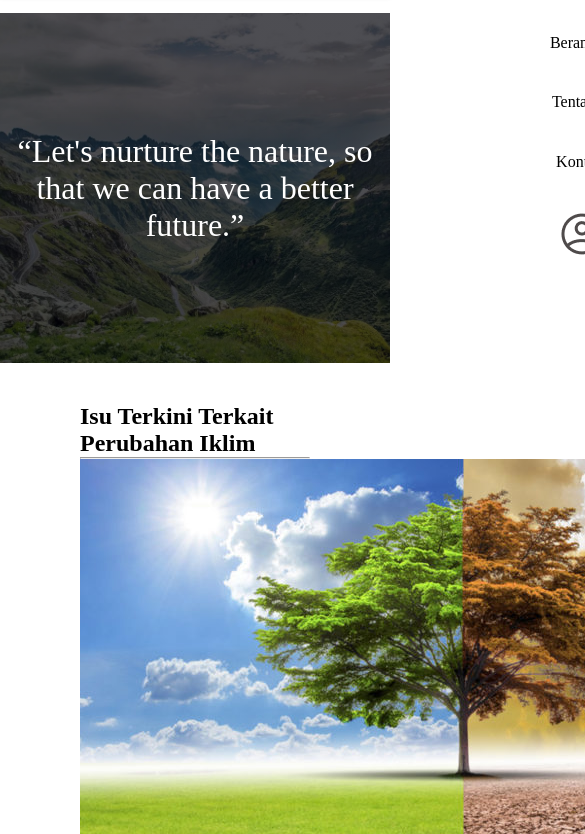
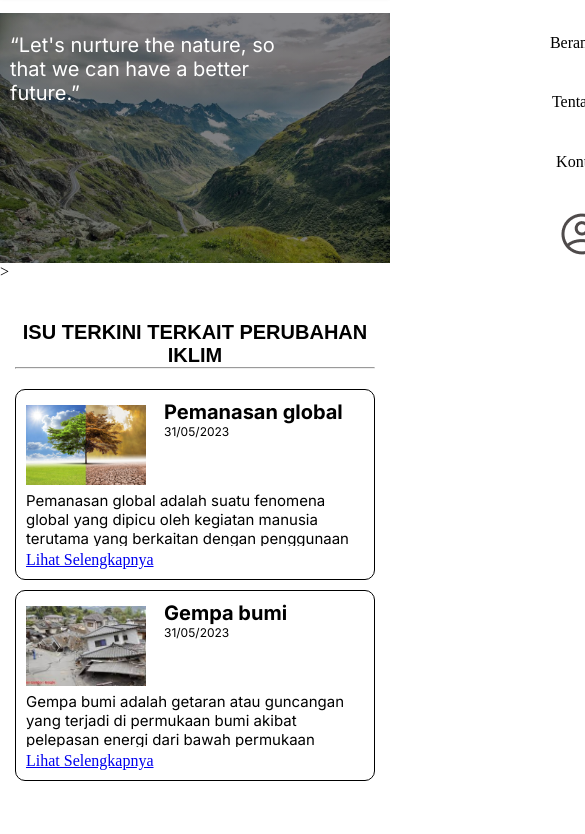
Before and after one commit to Pdz03/ecoaware-apps, a website built with webpack: page src/templates/index.html in a window 390 px wide. Shown: the part 70-904 px from the top of the page, 585 px wide, since content can reach past the window. Built offline with nearby package versions, Linux system fonts and the light colour scheme; files whose address does not match are found by name; a web font is replaced by a local one.

Commit message:
Fix styling home

```diff
--- a/src/scripts/Data/news.js
+++ b/src/scripts/Data/news.js
@@ -1,24 +1,24 @@
 const news = [
   {
-    judul: "Pemanasan global",
-    tanggal: "31/05/2023",
+    judul: 'Pemanasan global',
+    tanggal: '31/05/2023',
     isi:
-      "Pemanasan global adalah suatu fenomena global yang dipicu oleh kegiatan manusia terutama yang berkaitan dengan penggunaan bahan fosil dan kegiatan alih guna lahan. Kegiatan ini menghasilkan gas-gas yang semakin lama semakin banyak jumlahnya di atmosfer, terutama gas karbon dioksida (CO2) melalui proses yang disebut efek rumah kaca.",
-    gambar: "/images/news/pemanasan.jpg"
+      'Pemanasan global adalah suatu fenomena global yang dipicu oleh kegiatan manusia terutama yang berkaitan dengan penggunaan bahan fosil dan kegiatan alih guna lahan. Kegiatan ini menghasilkan gas-gas yang semakin lama semakin banyak jumlahnya di atmosfer, terutama gas karbon dioksida (CO2) melalui proses yang disebut efek rumah kaca.',
+    gambar: '/images/news/pemanasan.jpg',
   },
   {
-    judul: "Gempa bumi",
-    tanggal: "31/05/2023",
+    judul: 'Gempa bumi',
+    tanggal: '31/05/2023',
     isi:
-      "Gempa bumi adalah getaran atau guncangan yang terjadi di permukaan bumi akibat pelepasan energi dari bawah permukaan secara tiba-tiba yang menciptakan gelombang seismik. Gempa bumi biasa disebabkan oleh pergerakan kerak bumi atau lempeng bumi. Selain itu, gempa bumi juga bisa disebabkan oleh letusan gunung api.",
-    gambar: "/images/news/gempa.jpeg"
+      'Gempa bumi adalah getaran atau guncangan yang terjadi di permukaan bumi akibat pelepasan energi dari bawah permukaan secara tiba-tiba yang menciptakan gelombang seismik. Gempa bumi biasa disebabkan oleh pergerakan kerak bumi atau lempeng bumi. Selain itu, gempa bumi juga bisa disebabkan oleh letusan gunung api.',
+    gambar: '/images/news/gempa.jpeg',
   },
   {
-    judul: "Tsunami",
-    tanggal: "31/05/2023",
-    isi: "Tsunami adalah gelombang laut yang terbentuk akibat guncangan atau pergeseran yang kuat di dasar laut.",
-    gambar: "/images/news/banjir.jpg"
-  }
+    judul: 'Tsunami',
+    tanggal: '31/05/2023',
+    isi: 'Tsunami adalah gelombang laut yang terbentuk akibat guncangan atau pergeseran yang kuat di dasar laut.',
+    gambar: '/images/news/banjir.jpg',
+  },
 ];
 
 function getNews() {
@@ -27,10 +27,10 @@ function getNews() {
 
 function addNews(judul, tanggal, isi, gambar) {
   const newNews = {
-    judul: judul,
-    tanggal: tanggal,
-    isi: isi,
-    gambar: gambar
+    judul,
+    tanggal,
+    isi,
+    gambar,
   };
   news.push(newNews);
 }
--- a/src/scripts/views/pages/home.js
+++ b/src/scripts/views/pages/home.js
@@ -4,23 +4,16 @@ import { getNews } from '../../Data/news';
 const Home = {
   async render() {
     const html = `
-      <hero-element></hero-element>
-      <div id="main">
+      <hero-element></hero-element>>
         <main id="content">
           <section class="content">
             <div class="title">
               <h1>Isu Terkini Terkait Perubahan Iklim</h1>
             </div>
             <hr>
-            <div class="list" id="resto">
               <div id="news-list"></div>
-            </div>
           </section>
         </main>
-        <aside hidden>
-          <section>samping</section>
-        </aside>
-      </div>
     `;
     return html;
   },
@@ -34,18 +27,18 @@ const Home = {
     newsData.forEach((beritaItem) => {
       const listItemHtml = `
       <div class="news-item">
-      <img src="${beritaItem.gambar}" alt="${beritaItem.judul}" />
-      <div class="news-content">
+        <div class="image-news">
+          <img src="${beritaItem.gambar}" alt="${beritaItem.judul}" />
+        </div>
         <div class="title">
-        <h3>${beritaItem.judul}</h3>
-        <p>Tanggal: ${beritaItem.tanggal}</p>
+          <h3>${beritaItem.judul}</h3>
+          <p>${beritaItem.tanggal}</p>
         </div>
         <div class="content">
-        <p>${beritaItem.isi.slice(0, 200)}...</p>
-        <a href="#/detail/${beritaItem.id}">Lihat Selengkapnya</a>
+          <p>${beritaItem.isi}...</p>
+          <a href="#/detail/${beritaItem.id}">Lihat Selengkapnya</a>
         </div>
       </div>
-    </div>
       `;
       newsListElement.innerHTML += listItemHtml;
     });
--- a/src/style/style.scss
+++ b/src/style/style.scss
@@ -1,5 +1,6 @@
 @import 'https://fonts.googleapis.com/css2?family=Roboto:wght@400;500;700&display=swap';
 @import 'https://fonts.googleapis.com/css2?family=Inter:wght@400;500;700&display=swap';
+@import 'https://fonts.googleapis.com/earlyaccess/jejugothic.css';
 
 * {
     padding: 0;
@@ -164,51 +165,60 @@ body{
         margin-bottom:90px;
         hero-element{
             .hero{
-                display: flex;
-                align-items: center;
+                @media screen and (max-width: 679px) {
+                    min-height: 250px;
+                }
                 min-height: 350px;
                 width: 100%;
-                text-align: center;
                 background-color: Black !important;
                 background-image: linear-gradient(
-                    rgba(2, 2, 9, 0.7),
-                    rgba(2, 2, 9, 0.7)
+                    rgba(2, 2, 9, 0.5),
+                    rgba(2, 2, 9, 0.5)
                 ),
                 url('../public/images/image2.jpg');
                 background-size: cover;
                 background-position: center;
                 background-repeat: no-repeat;
                 .inner-hero {
-                    margin: 0 auto;
-                    max-width: 800px;
+                    @media screen and (max-width: 679px) {
+                        padding:20px 0 0 10px;
+                        max-width: 300px;
+                    }
+                    max-width: 600px;
+                    padding:40px 0 0 20px;
                     .judul-hero {
+                        @media screen and (max-width: 679px) {
+                        font-size: 20px;
+                        }
+                        text-align: left;
                         color: #fff;
                         font-weight: 400;
                         font-size: 32px;
+                        font-family: 'inter', sans-serif;
                     }
                 }
             }
         }
-        #main-container{
-            display:flex;
-            justify-content: space-between;
         main{
-                display:flex;
-                width:100%;
-                background-color: #fff;
-                min-height:500px;
+            padding: 40px 80px 40px 80px;
             .content{
                 width:100%;
-                    h1{
-                    text-align: center;
-                    text-transform: uppercase;
-                    }
-                    .list{
                 display: grid;
                 justify-content: center;
                 align-content: center;
+                h1{
+                    @media screen and (max-width: 679px) {
+                    font-size:20px;
+                    }
+                    text-align: center;
+                    text-transform: uppercase;
+                    font-family: 'Jeju Gothic', sans-serif;
+                }
+                hr{
+                    margin-bottom: 20px;
+                }
                 #news-list{
-                            width:800px;
+                    width:100%;
                     display: grid;
                     justify-content: center;
                     align-content: center;
@@ -216,50 +226,86 @@ body{
                     gap: 10px;
                     grid-auto-flow: row;
                     .news-item{
+                        @media screen and (max-width: 679px) {
+                            width:360px;
+                            gap: 6px;
+                        }
                         border-radius: 10px;
                         padding:10px;
+                        width:830px;
                         border: 1px black solid;
                         display: grid;
                         justify-content: center;
                         align-content: center;
-
+                        grid-template-columns: repeat(2, 1fr);
                         gap: 10px;
-                                grid-auto-flow: column;
+                        .image-news{
+                            @media screen and (max-width: 679px) {
+                                grid-column-start: 1;
+                                grid-row-start: 1;
+                                width:120px;
+                            }
+                            display: grid;
+                            grid-column-start: 1;
+                            grid-row-start: 1;
+                            grid-row-end: 3;
+                            width:200px;
                             img{
-                                    margin-top:10px;
+                                @media screen and (max-width: 679px) {
+                                    width:120px;
+                                    height:80px;
+                                }
                                 width:200px;
                                 height:120px;
+                                margin-top: 5px;
                                 object-fit: cover;
                             }
-                                .news-content{
+                        }
                         .title{
+                            @media screen and (max-width: 679px) {
+                                width:200px;
+                            }
+                            display: grid;
+                            grid-column-start: 2;
+                            width:600px;
                             h3{
+                                @media screen and (max-width: 679px) {
+                                    font-size:20px;
+                                }
                                 font-size:30px;
                                 margin-bottom: 0;
+                                font-family: 'Inter', sans-serif;
                             }
                             p{
                                 font-size:12px;
                                 margin-bottom: 2px;
+                                font-family: 'Inter', sans-serif;
                             }
                         }
                         .content{
+                            @media screen and (max-width: 679px) {
+                                grid-column-start: 1;
+                                grid-column-end: 3;
+                                grid-row-start: 3;
+                            }
+                            grid-column-start: 2;
+                            grid-row-start: 2;
                             p{
+                                @media screen and (max-width: 679px) {
+                                    max-height:55px;
+                                    overflow: hidden;
+                                }
+                                max-height:75px;
+                                overflow: hidden;
                                 font-size:15px;
-                                            margin-bottom: 2px;
+                                margin-bottom: 5px;
+                                font-family: 'Inter', sans-serif;
                             }
                         }
                     }
                 }
+
             }
-                    }
-                }
-            }
-            aside{
-                display: flex;
-            }
-        }
-        main{
-            padding: 40px 80px 40px 80px;
             #form-login{
                 @media screen and (max-width: 1000px) {
                     grid-auto-flow: row;
```
Lines whose indentation alone changed are shown as unchanged.
